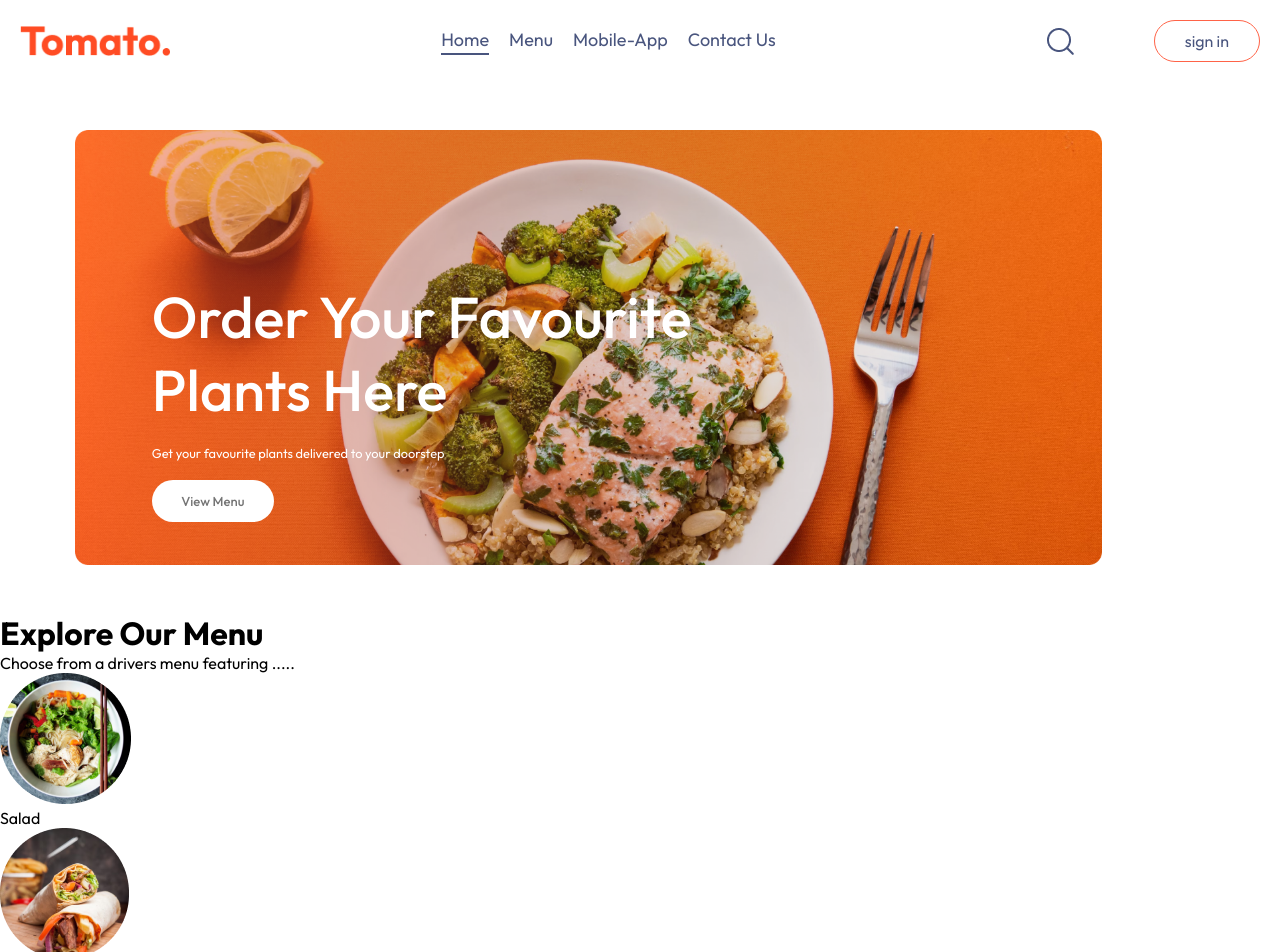
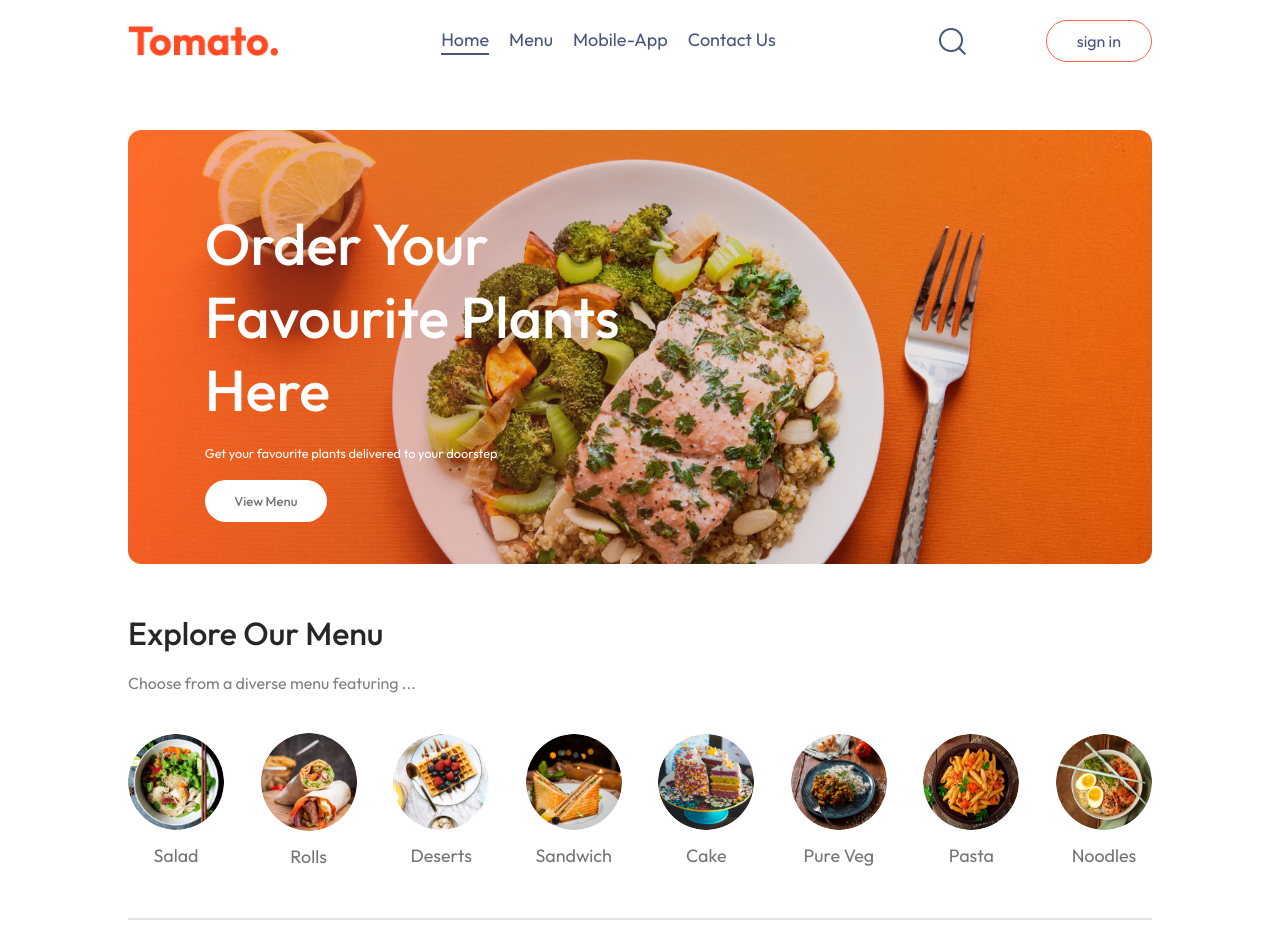
Before and after one commit to Anjana2k02/DeBonsai-site, a React (Vite) app in the folder frontend/: page / in a window 1280 px wide. Shown: the top 952 px of the page. After the commit the page ends 930 px from the top, so only its background shows below. Built offline with nearby package versions, Linux system fonts and the light colour scheme.

Commit message:
errors done, context
all errors fixed
create a context.jsx

```diff
--- a/frontend/src/App.jsx
+++ b/frontend/src/App.jsx
@@ -6,14 +6,16 @@ import Header from './components/Header/Header';
 
 const App = () => {
   return (
+    <div className="app">
     <Router>
       <Navbar/>
-      <div className="container">
+
         <Routes>
           <Route path='/' element={<Home />} />
         </Routes>
-      </div>
+
     </Router>
+    </div>
   );
 };
 
--- a/frontend/src/components/ExploreMenu/ExploreMenu.css
+++ b/frontend/src/components/ExploreMenu/ExploreMenu.css
@@ -0,0 +1,65 @@
+.explore-menu {
+    display: flex;
+    flex-direction: column;
+    gap: 20px;
+  }
+
+  .explore-menu h1 {
+    color: #262626;
+    font-weight: 500;
+  }
+
+  .explore-menu-text {
+    max-width: 60%;
+    color: #808080;
+  }
+
+  .explore-menu-list {
+    display: flex;
+    justify-content: space-between;
+    align-items: center;
+    gap: 30px;
+    text-align: center;
+    margin: 20px 0px;
+    overflow-x: auto;
+  }
+
+  .explore-menu-list::-webkit-scrollbar {
+    display: none;
+  }
+
+  .explore-menu-list-item {
+    cursor: pointer;
+    transition: transform 0.2s , border-color 0.2s;
+  }
+
+  .explore-menu-list-item img {
+    width: 7.5vw;
+    min-width: 80px;
+    border-radius: 50%;
+    transition: transform 0.2s;
+  }
+
+  .explore-menu-list-item p {
+    margin-top: 10px;
+    color: #747474;
+    font-size: max(1.4vw, 16px);
+  }
+
+  .explore-menu-list-item.active {
+    transform: scale(0.95);
+    border-color: tomato;
+  }
+
+  .explore-menu-list-item.active img {
+    transform: scale(0.95);
+    border: 4px solid tomato;
+    padding: 2px;
+  }
+
+  .explore-menu hr {
+    margin: 10px 0px;
+    height: 2px;
+    background-color: #e2e2e2;
+    border: none;
+  }
--- a/frontend/src/components/ExploreMenu/ExploreMenu.jsx
+++ b/frontend/src/components/ExploreMenu/ExploreMenu.jsx
@@ -1,26 +1,27 @@
-import React from 'react'
-import './ExploreMenu.css'
-import { menu_list } from '../../assets/assets'
+import React from 'react';
+import './ExploreMenu.css';
+import { menu_list } from '../../assets/assets';
 
-const ExploreMenu = () => {
+const ExploreMenu = ({ category, setCategory }) => {
   return (
     <div className='explore-menu' id='explore-menu'>
-        <h1>Explore Our Menu</h1>
-        <p className='explore-menu-text'>Choose from a drivers menu featuring .....</p>
-        <div className='explore-menu-list'>
-            {menu_list.map((item, index) => {
-                return (
-                    <div key={index} className='explore-menu-list-item'>
-                        <img src={item.menu_image} alt="" />
-                        <p>{item.menu_name}</p>
-                        </div>
-                )
-            })}
+      <h1>Explore Our Menu</h1>
+      <p className='explore-menu-text'>Choose from a diverse menu featuring ...</p>
+      <div className='explore-menu-list'>
+        {menu_list.map((item, index) => (
+          <div
+            key={index}
+            onClick={() => setCategory(prev => (prev === item.menu_name ? 'All' : item.menu_name))}
+            className={`explore-menu-list-item ${category === item.menu_name ? 'active' : ''}`}
+          >
+            <img src={item.menu_image} alt={item.menu_name} />
+            <p>{item.menu_name}</p>
+          </div>
+        ))}
+      </div>
+      <hr />
+    </div>
+  );
+};
 
-
-        </div>
-    </div>
-  )
-}
-
-export default ExploreMenu
+export default ExploreMenu;
--- a/frontend/src/components/Header/Header.css
+++ b/frontend/src/components/Header/Header.css
@@ -4,7 +4,7 @@
     background: url('../../assets/header_img.png') no-repeat;
     background-size: contain;
     position: relative;
-    margin-left: 75px;
+
 
 }
 
--- a/frontend/src/components/Home/Home.jsx
+++ b/frontend/src/components/Home/Home.jsx
@@ -1,16 +1,14 @@
-import React from 'react';
-
+import React, { useState } from 'react';
 import Header from '../Header/Header';
 import ExploreMenu from '../ExploreMenu/ExploreMenu';
 
+const Home = () => {
+  const [category, setCategory] = useState("All");
 
-const Home = () => {
   return (
     <div>
       <Header />
-
-      <ExploreMenu/>
-
+      <ExploreMenu category={category} setCategory={setCategory} />
     </div>
   );
 };
--- a/frontend/src/components/Navbar/Navbar.css
+++ b/frontend/src/components/Navbar/Navbar.css
@@ -1,5 +1,5 @@
 .navbar{
-    padding: 20px 20px;
+    padding: 20px 0px;
     display: flex;
     justify-content: space-between;
     align-items: center;
```
Also changed, not shown: frontend/src/components/context/StoreContext.jsx (added).
